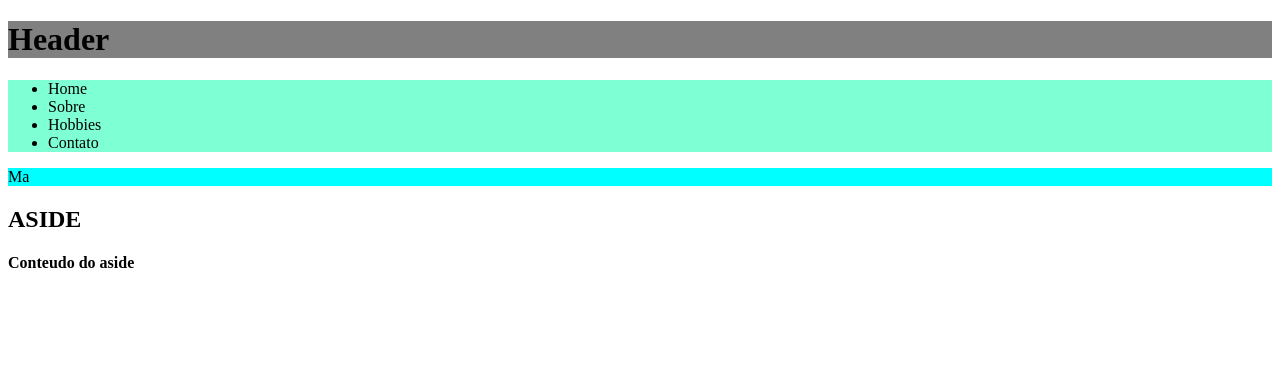
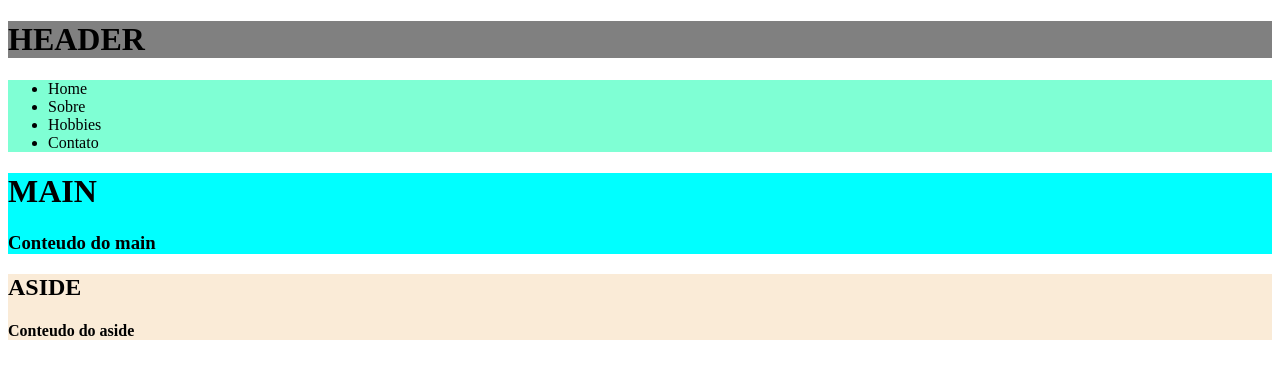
Before and after one commit to vsalessandra/projeto-html, a plain HTML site: page index.html in a window 1280 px wide. Drawn offline with Linux system fonts and the light colour scheme.

Commit message:
segundo commit

```diff
--- a/index.html
+++ b/index.html
@@ -6,7 +6,7 @@
     <title>estrutura html</title>
 </head>
 <header style="background-color: gray;">
-<h1>Header</h1>
+<h1>HEADER</h1>
 </header>
 <body>
  <nav style="background-color: aquamarine;">
@@ -17,9 +17,11 @@
         <li>Contato</li>
     </ul>
     </nav>
-    <main style="background-color: aqua;"> Ma
+    <main style="background-color: aqua;">
+        <h1>MAIN</h1>
+        <H3>Conteudo do main</H3>
     </main>
-    <aside>
+    <aside style="background-color: antiquewhite;">
     <h1>ASIDE</h1>
     <h4>Conteudo do aside</h4>
     </aside>
```
